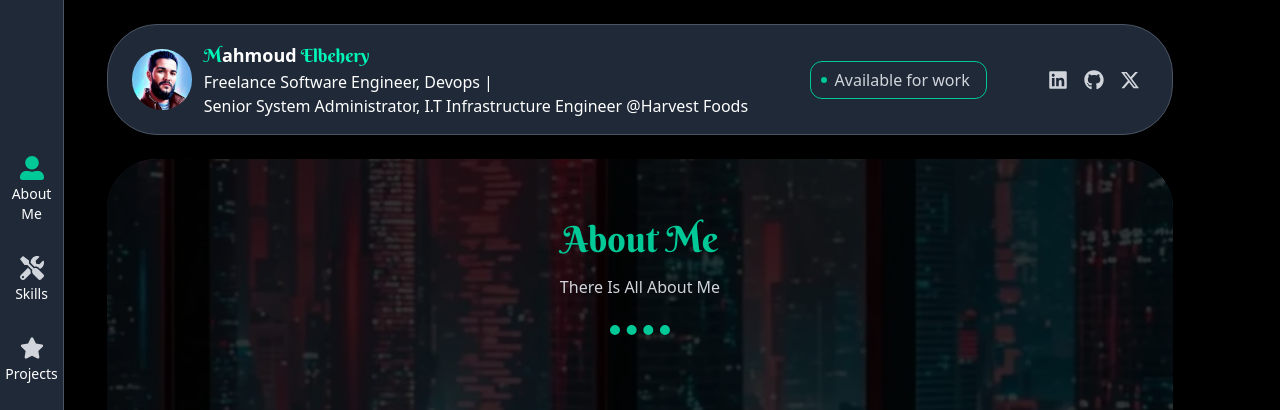
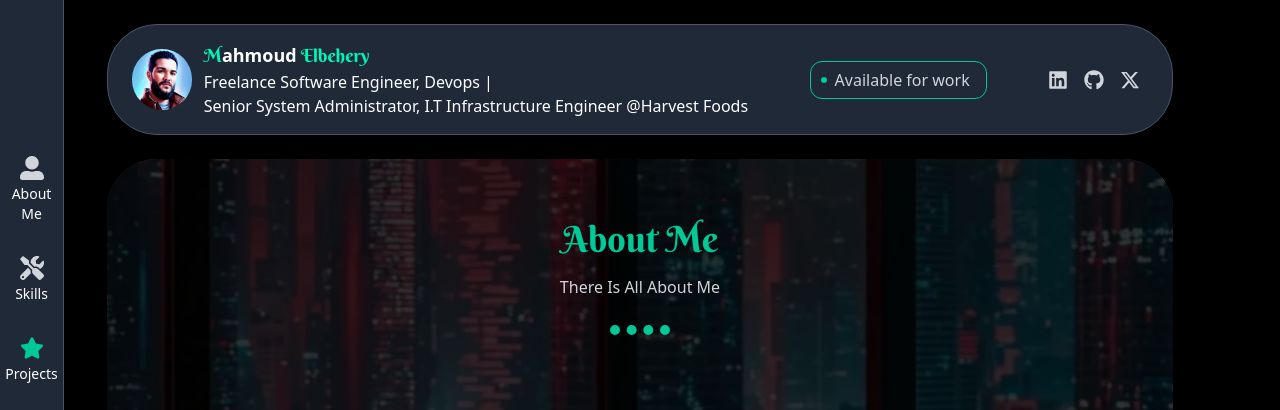
Before and after one commit to mahmoudramy93/portfolio, a Next.js app: page / in a window 1280 px wide. Shown: the top 410 px of the page. Built offline with nearby package versions, Linux system fonts and the light colour scheme.

Commit message:
update navigation bar

```diff
--- a/src/components/common/Navigation.tsx
+++ b/src/components/common/Navigation.tsx
@@ -1,6 +1,6 @@
 "use client";
 
-import React, { useState } from "react";
+import React, { useState, useEffect } from "react";
 import {
   FaUserAlt,
   FaRegAddressCard,
@@ -20,7 +20,7 @@ type TNavButtonProps = {
 const NavButton = ({ Icon, label, active, onClick }: TNavButtonProps) => (
   <button
     type="button"
-    className={`flex flex-col items-center justify-center p-4 group`}
+    className="flex flex-col items-center justify-center p-4 group"
     aria-label={label}
     onClick={onClick}
   >
@@ -33,8 +33,36 @@ const NavButton = ({ Icon, label, active, onClick }: TNavButtonProps) => (
   </button>
 );
 
+const sections = [
+  { id: "about_me", label: "About Me", Icon: FaUserAlt },
+  { id: "general_skills", label: "Skills", Icon: FaTools },
+  { id: "highlighted_projects", label: "Projects", Icon: FaStar },
+  { id: "our_services", label: "Services", Icon: FaRegAddressCard },
+  { id: "latest_blogs", label: "Blogs", Icon: FaBlog },
+  { id: "contact", label: "Contact Us", Icon: FaRegAddressCard },
+];
+
 const Navigation = () => {
   const [activeSection, setActiveSection] = useState<string>("about_me");
+
+  useEffect(() => {
+    const handleScroll = () => {
+      sections.forEach(({ id }) => {
+        const element = document.getElementById(id);
+        if (element) {
+          const rect = element.getBoundingClientRect();
+          if (rect.top >= 0 && rect.top <= window.innerHeight / 2) {
+            setActiveSection(id);
+          }
+        }
+      });
+    };
+
+    window.addEventListener("scroll", handleScroll);
+    return () => {
+      window.removeEventListener("scroll", handleScroll);
+    };
+  }, []);
 
   const handleNavigation = (sectionId: string) => {
     const element = document.getElementById(sectionId);
@@ -47,48 +75,16 @@ const Navigation = () => {
   return (
     <div className="hidden lg:block fixed left-0 top-0 z-50 h-full w-16 border-r border-gray-600 dark:border-transparent bg-gray-800 dark:bg-darkGray">
       <div className="flex flex-col h-full justify-center items-center">
-        <NavButton
-          Icon={FaUserAlt}
-          label="About Me"
-          active={activeSection === "about_me"}
-          sectionId="about_me"
-          onClick={() => handleNavigation("about_me")}
-        />
-        <NavButton
-          Icon={FaTools}
-          label="Skills"
-          active={activeSection === "general_skills"}
-          sectionId="general_skills"
-          onClick={() => handleNavigation("general_skills")}
-        />
-        <NavButton
-          Icon={FaStar}
-          label="Projects"
-          active={activeSection === "highlighted_projects"}
-          sectionId="highlighted_projects"
-          onClick={() => handleNavigation("highlighted_projects")}
-        />
-        <NavButton
-          Icon={FaRegAddressCard}
-          label="Services"
-          active={activeSection === "our_services"}
-          sectionId="our_services"
-          onClick={() => handleNavigation("our_services")}
-        />
-        <NavButton
-          Icon={FaBlog}
-          label="Blogs"
-          active={activeSection === "latest_blogs"}
-          sectionId="latest_blogs"
-          onClick={() => handleNavigation("latest_blogs")}
-        />
-        <NavButton
-          Icon={FaRegAddressCard}
-          label="Contact Us"
-          active={activeSection === "contact"}
-          sectionId="contact"
-          onClick={() => handleNavigation("contact")}
-        />
+        {sections.map(({ id, label, Icon }) => (
+          <NavButton
+            key={id}
+            Icon={Icon}
+            label={label}
+            active={activeSection === id}
+            sectionId={id}
+            onClick={() => handleNavigation(id)}
+          />
+        ))}
       </div>
     </div>
   );
```
